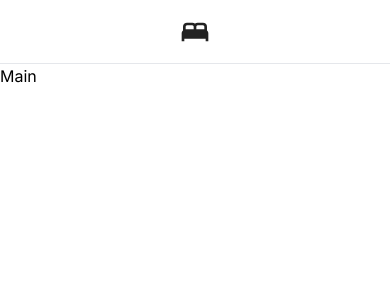
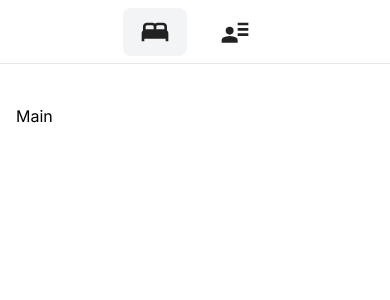
Before and after one commit to jakemackie/ward-management-system, a Nuxt app: page / in a window 390 px wide. Shown: the top 300 px of the page. Built offline with nearby package versions, Linux system fonts and the light colour scheme.

Commit message:
Streamlined

```diff
--- a/components/Container.vue
+++ b/components/Container.vue
@@ -6,7 +6,7 @@
         <div class="sidebar">
             <Sidebar />
         </div>
-        <div class="main-content">
+        <div class="main-content px-4 py-10">
             <NuxtPage />
         </div>
     </div>
--- a/components/MenuItem.vue
+++ b/components/MenuItem.vue
@@ -1,5 +1,5 @@
 <template>
-    <li class="w-fit cursor-pointer p-3 hover:bg-gray-100 rounded-lg">
+    <li class="w-fit cursor-pointer p-2 md:p-3 hover:bg-gray-100 bg-gray-100 rounded-lg" :class="{ 'bg-transparent': !isActive() }">
         <NuxtLink :to="href" class="flex justify-start items-center space-x-2" aria-label="Navigation icon">
             <div class="ml-2">
                 <Icon :name="icon" color="#222222" class="size-8" />
@@ -10,12 +10,14 @@
                 </span>
             </div>
         </NuxtLink>
-
     </li>
 </template>
 
 <script setup lang="ts">
-defineProps({
+import { useRoute } from 'vue-router';
+import { defineProps } from '@vue/runtime-core';
+
+const props = defineProps({
     icon: {
         type: String,
         required: true,
@@ -25,4 +27,12 @@ defineProps({
         required: true,
     },
 });
+
+const route = useRoute();
+
+const isActive = () => {
+    if (route.path === props.href) {
+        return true;
+    }
+};
 </script>
--- a/components/Navbar.vue
+++ b/components/Navbar.vue
@@ -2,7 +2,9 @@
     <!-- Full size of parent -->
     <div class="size-full border-b">
         <ul class="h-full flex justify-center items-center space-x-4">
-            <MenuItem icon="material-symbols:bed" href="/beds">View Beds</MenuItem>
+            <MenuItem icon="material-symbols:bed" href="/">View Beds</MenuItem>
+            <MenuItem icon="material-symbols:user-attributes" href="/beds">View Patient Details</MenuItem>
+
         </ul>
     </div>
 </template>
--- a/components/Sidebar.vue
+++ b/components/Sidebar.vue
@@ -2,8 +2,8 @@
     <!-- Full size of parent -->
     <div class="size-full border-r">
         <ul class="w-full px-4 py-10 flex flex-col space-y-4">
-            <MenuItem icon="material-symbols:bed" href="/beds">Manage Beds</MenuItem>
-            <MenuItem icon="material-symbols:bed" href="/beds">View Beds</MenuItem>
+            <MenuItem icon="material-symbols:bed" href="/">Manage Beds</MenuItem>
+            <MenuItem icon="material-symbols:user-attributes" href="/beds">Patient Details</MenuItem>
         </ul>
     </div>
 </template>
```
